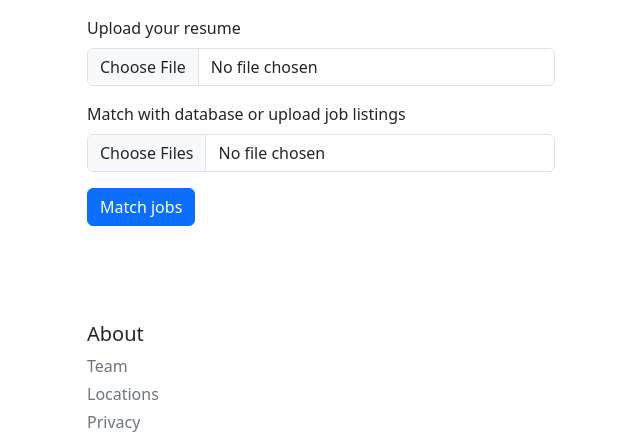
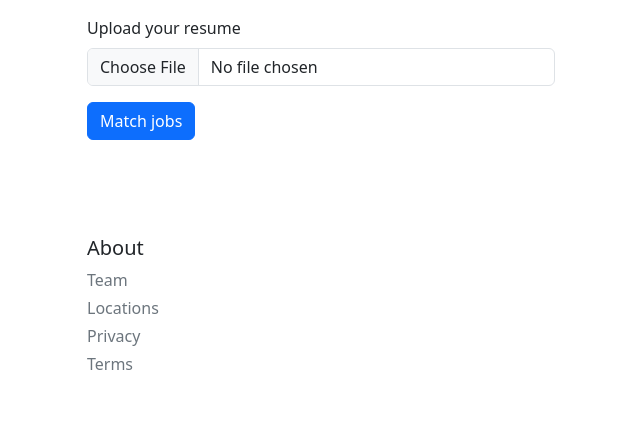
Before and after one commit to franzbascope/resume_job_matching_trustworthy_ai, a Flask app: page / in a window 1280 px wide. Shown: the part 153-585 px from the top of the page, without its empty margins (85-725 px from the left). Run offline with Flask 3, Linux system fonts and the light colour scheme; parts of the project's set-up code (start-up, migrations or seed data) failed here and were passed over.

Commit message:
Changed number of job comparisons and removed ability to compare with job description pdfs

```diff
--- a/backend/main.py
+++ b/backend/main.py
@@ -35,7 +35,7 @@ def initialize():
     tokenizer = AutoTokenizer.from_pretrained('../final_model/tokenizer/')
 
     job_df = pd.read_csv('./1/job_descriptions.csv')
-    job_df = job_df.sample(n=5000, random_state=42)
+    job_df = job_df.sample(n=200, random_state=42)
     return model, tokenizer, job_df
 
 model, tokenizer, job_df = initialize()
--- a/backend/templates/compare-resume.html
+++ b/backend/templates/compare-resume.html
@@ -5,10 +5,10 @@
           <label for="inputResume" class="form-label">Upload your resume</label>
           <input type="file" class="form-control" id="inputResume" name="resume" accept=".pdf" required>
         </div>
-        <div class="mb-3">
+        <!-- <div class="mb-3">
           <label for="jobListingsInput" class="form-label">Match with database or upload job listings</label>
           <input type="file" class="form-control" id="jobListingsInput" accept=".pdf" name="job_files" multiple>
-        </div>
+        </div> -->
         <button type="submit" class="btn btn-primary">Match jobs</button>
       </form>
 </div>
```
